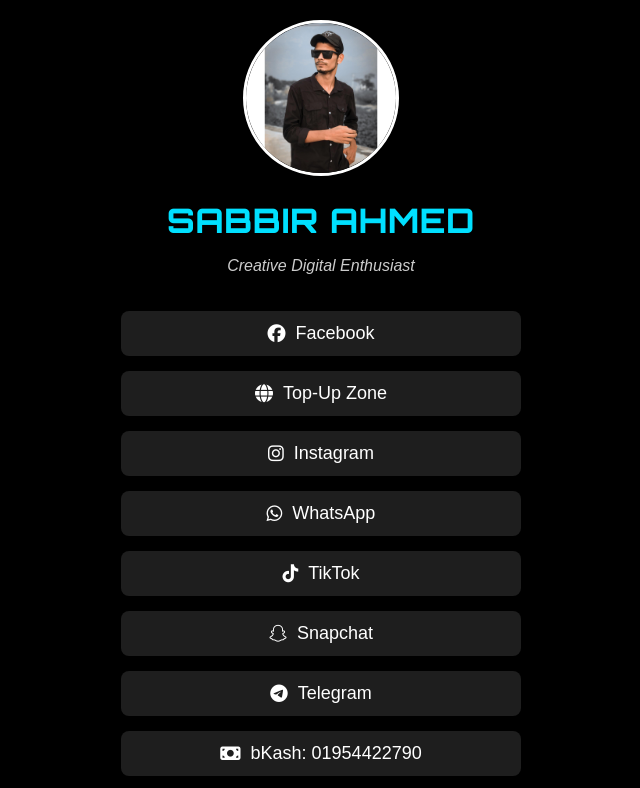
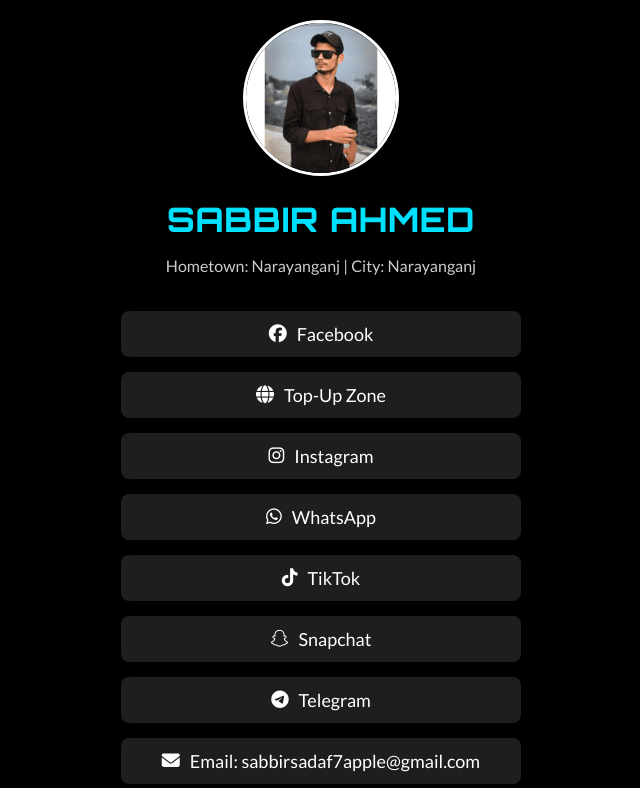
Before and after one commit to Googlemini/sabbirbhaiya, a plain HTML site: page index.html in a window 1280 px wide. Shown: the top 788 px of the page, without its empty margins (319-959 px from the left). Drawn offline with Linux system fonts and the light colour scheme.

Commit message:
Add files via upload

```diff
--- a/index.html
+++ b/index.html
@@ -1,3 +1,4 @@
+
 <!DOCTYPE html>
 
 <html lang="en">
@@ -6,11 +7,11 @@
 <meta content="width=device-width, initial-scale=1.0" name="viewport"/>
 <title>Sabbir Ahmed - Social Links</title>
 <link href="https://cdnjs.cloudflare.com/ajax/libs/font-awesome/6.5.0/css/all.min.css" rel="stylesheet"/>
-<link href="https://fonts.googleapis.com/css2?family=Orbitron:wght@500&amp;display=swap" rel="stylesheet"/>
+<link href="https://fonts.googleapis.com/css2?family=Orbitron:wght@500&amp;family=Lato:wght@400;700&amp;display=swap" rel="stylesheet"/>
 <style>
     body {
       margin: 0;
-      font-family: Arial, sans-serif;
+      font-family: 'Lato', sans-serif;
       background-color: #000;
       color: #fff;
       display: flex;
@@ -40,7 +41,8 @@
     .tagline {
       font-size: 16px;
       color: #ccc;
-      font-style: italic;
+      font-style: normal;
+      font-weight: 500;
     }
     .links {
       margin-top: 20px;
@@ -79,15 +81,16 @@
 <div class="profile">
 <img alt="Sabbir Ahmed" src="sabbir.jpg"/>
 <h1 class="stylish-name">Sabbir Ahmed</h1>
-<p class="tagline">Creative Digital Enthusiast</p>
+<p class="tagline">Hometown: Narayanganj | City: Narayanganj</p>
 </div>
 <div class="links">
-<a href="https://www.facebook.com/sabb1r.bhaiya" target="_blank"><i class="fab fa-facebook"></i>Facebook</a><a href="https://googlemini.github.io/Top-Up-Zone/" target="_blank"><i class="fas fa-globe"></i>Top-Up Zone</a>
+<a href="https://www.facebook.com/sabb1r.bhaiya" target="_blank"><i class="fab fa-facebook"></i>Facebook</a>
+<a href="https://googlemini.github.io/Top-Up-Zone/" target="_blank"><i class="fas fa-globe"></i>Top-Up Zone</a>
 <a href="https://www.instagram.com/sabbiralrafi11" target="_blank"><i class="fab fa-instagram"></i>Instagram</a>
 <a href="https://wa.me/8801774437797" target="_blank"><i class="fab fa-whatsapp"></i>WhatsApp</a>
 <a href="https://www.tiktok.com/@sabb1r.official?_t=ZS-8w7NnsKD5XT&amp;_r=1" target="_blank"><i class="fab fa-tiktok"></i>TikTok</a>
 <a href="https://www.snapchat.com/add/sabbir.bhaiya?share_id=b0KTvjMax0w&amp;locale=en-US" target="_blank"><i class="fab fa-snapchat"></i>Snapchat</a>
-<a href="https://t.me/Toopupzone" target="_blank"><i class="fab fa-telegram"></i>Telegram</a>
+<a href="https://t.me/Toopupzone" target="_blank"><i class="fab fa-telegram"></i>Telegram</a><a href="mailto:sabbirsadaf7apple@gmail.com"><i class="fas fa-envelope"></i>Email: sabbirsadaf7apple@gmail.com</a>
 <a href="#"><i class="fas fa-money-bill"></i>bKash: 01954422790</a>
 <a href="#"><i class="fas fa-money-check-alt"></i>Nagad: 01954422790</a>
 </div>
```
